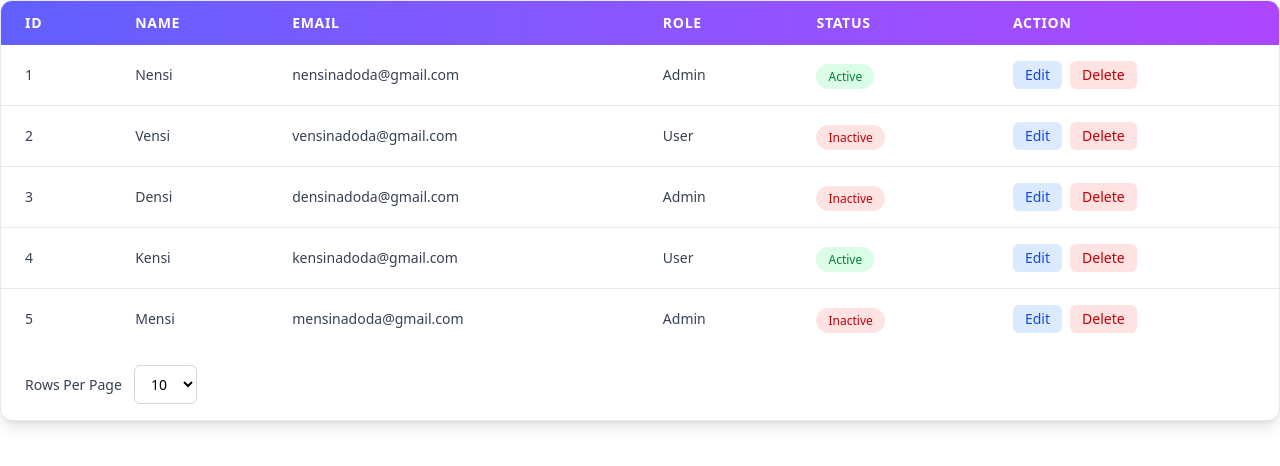
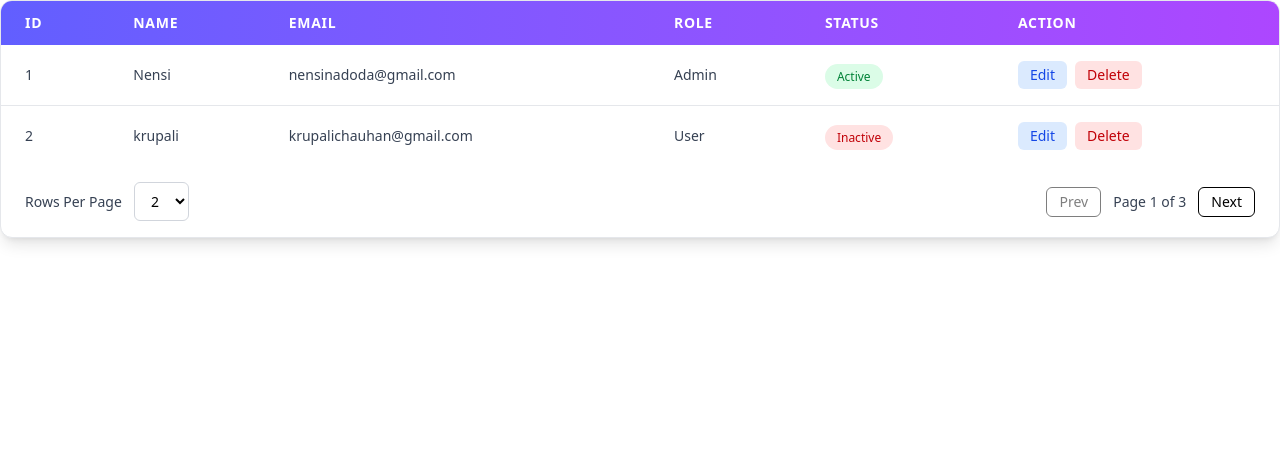
Before and after one commit to NensiNadoda18/react_table_app, a React (Vite) app: page / in a window 1280 px wide. Shown: the top 466 px of the page. Built offline with nearby package versions, Linux system fonts and the light colour scheme.

Commit message:
apply pagination logic

```diff
--- a/src/component/Table.jsx
+++ b/src/component/Table.jsx
@@ -1,22 +1,38 @@
-import React from "react";
+import React, { useState } from "react";
 import "../Style.css";
 
 const data = [
   { id: 1, name: "Nensi", email: "nensinadoda@gmail.com", role: "Admin", status: "Active" },
-  { id: 2, name: "Vensi", email: "vensinadoda@gmail.com", role: "User", status: "Inactive" },
-  { id: 3, name: "Densi", email: "densinadoda@gmail.com", role: "Admin", status: "Inactive" },
-  { id: 4, name: "Kensi", email: "kensinadoda@gmail.com", role: "User", status: "Active" },
-  { id: 5, name: "Mensi", email: "mensinadoda@gmail.com", role: "Admin", status: "Inactive" },
+  { id: 2, name: "krupali", email: "krupalichauhan@gmail.com", role: "User", status: "Inactive" },
+  { id: 3, name: "piya", email: "piyapatel@gmail.com", role: "Admin", status: "Inactive" },
+  { id: 4, name: "dhrumi", email: "dhrumivavadiya@gmail.com", role: "User", status: "Active" },
+  { id: 5, name: "dhyana", email: "dhyananadoda@gmail.com", role: "Admin", status: "Inactive" },
 ];
 
 const Table = () => {
+  const [rowsPerPage, setRowsPerPage] = useState(2);
+  const [currentPage, setCurrentPage] = useState(1);
+
+  const totalPages = Math.ceil(data.length / rowsPerPage);
+
+  const startIndex = (currentPage - 1) * rowsPerPage;
+  const currentData = data.slice(startIndex, startIndex + rowsPerPage);
+
+  const handleRowsChange = (e) => {
+    setRowsPerPage(Number(e.target.value));
+    setCurrentPage(1);
+  };
+
   return (
     <div className="overflow-x-auto bg-white rounded-xl shadow-lg border border-gray-200">
       <table className="min-w-full">
         <thead className="bg-gradient-to-r from-indigo-500 to-purple-500 text-white">
           <tr>
             {["ID", "Name", "Email", "Role", "Status", "Action"].map((h) => (
-              <th key={h} className="px-6 py-3 text-left text-sm font-semibold uppercase tracking-wider">
+              <th
+                key={h}
+                className="px-6 py-3 text-left text-sm font-semibold uppercase tracking-wider"
+              >
                 {h}
               </th>
             ))}
@@ -24,7 +40,7 @@ const Table = () => {
         </thead>
 
         <tbody className="divide-y divide-gray-200">
-          {data.map((u) => (
+          {currentData.map((u) => (
             <tr key={u.id} className="hover:bg-indigo-50 transition">
               <td className="px-6 py-4 text-sm text-gray-700">{u.id}</td>
               <td className="px-6 py-4 text-sm text-gray-700">{u.name}</td>
@@ -56,13 +72,42 @@ const Table = () => {
         </tbody>
       </table>
 
-      <div className="flex items-center gap-3 px-6 py-4">
-        <label className="text-sm text-gray-700">Rows Per Page</label>
-        <select className="border border-gray-300 rounded-md px-3 py-2 text-sm focus:outline-none focus:ring-2 focus:ring-indigo-500">
-          <option>10</option>
-          <option>20</option>
-          <option>30</option>
-        </select>
+
+      <div className="flex items-center justify-between px-6 py-4">
+        <div className="flex items-center gap-3">
+          <label className="text-sm text-gray-700">Rows Per Page</label>
+          <select
+            value={rowsPerPage}
+            onChange={handleRowsChange}
+            className="border border-gray-300 rounded-md px-3 py-2 text-sm focus:outline-none focus:ring-2 focus:ring-indigo-500"
+          >
+            <option value={2}>2</option>
+            <option value={3}>3</option>
+            <option value={5}>5</option>
+          </select>
+        </div>
+
+        <div className="flex items-center gap-3">
+          <button
+            disabled={currentPage === 1}
+            onClick={() => setCurrentPage(currentPage - 1)}
+            className="px-3 py-1 text-sm rounded-md border disabled:opacity-50"
+          >
+            Prev
+          </button>
+
+          <span className="text-sm text-gray-700">
+            Page {currentPage} of {totalPages}
+          </span>
+
+          <button
+            disabled={currentPage === totalPages}
+            onClick={() => setCurrentPage(currentPage + 1)}
+            className="px-3 py-1 text-sm rounded-md border disabled:opacity-50"
+          >
+            Next
+          </button>
+        </div>
       </div>
     </div>
   );
```
